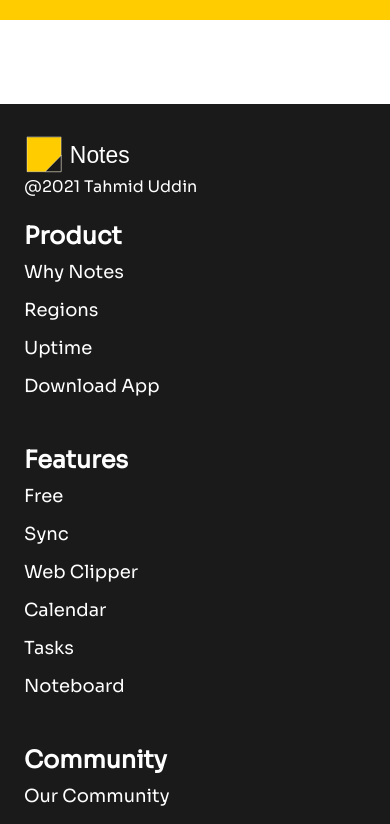
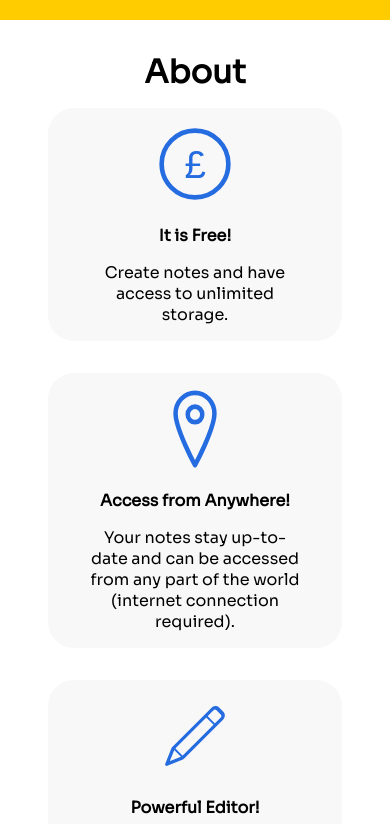
Before and after one commit to TahmidU/NotesWebApp, a React (Create React App) app in the folder frontend/: page / in a window 390 px wide. Shown: the part 836-1660 px from the top of the page. Built offline with nearby package versions, Linux system fonts and the light colour scheme.

Commit message:
- New: Responsive about section created with grid. - Refactor: Made adjustments with media query for devices smaller than 360px width.

```diff
--- a/frontend/src/components/Layout.js
+++ b/frontend/src/components/Layout.js
@@ -6,7 +6,7 @@ export const Layout = ({children}) => (
 
     <>
         <Navbar/>
-        <div className='main_body' style={{width: '100%', height: '100vh'}}>
+        <div className='main_body' style={{width: '100%', height: '100%'}}>
             {children}
         </div>
         <Footer/>
--- a/frontend/src/pages/Home.js
+++ b/frontend/src/pages/Home.js
@@ -3,6 +3,10 @@ import '../styles/home.css';
 import { Layout } from '../components/Layout';
 import HeroImg from '../img/hero_image.svg';
 import { Button } from '../components/Button';
+import FreeImg from '../img/about_free.svg';
+import MapImg from '../img/about_map.svg';
+import DesignImg from '../img/about_design.svg';
+import OrganisedImg from '../img/about_organised.svg';
 
 const Home = () => {
 
@@ -18,6 +22,41 @@ const Home = () => {
                 <div className='hero-image-container'>
                     <img src={HeroImg} alt='hero_image'/>
                 </div>
+            </div>
+            <div className='about-container'>
+                <h1 id='about'>About</h1>
+                <div className='grid-layout'>
+                    <div className='grid-box'>
+                        <div className='grid-image-container'>
+                            <img src={FreeImg} alt='free'/>
+                        </div>
+                        <p className='grid-title'>It is Free!</p>
+                        <p className='grid-detail'>Create notes and have access to unlimited storage.</p>
+                    </div>
+                    <div className='grid-box'>
+                        <div className='grid-image-container'>
+                            <img src={MapImg} alt='map'/>
+                        </div>
+                        <p className='grid-title'>Access from Anywhere!</p>
+                        <p className='grid-detail'>Your notes stay up-to-date and can be accessed from any part of the world {'('}internet connection required{')'}.</p>
+                    </div>
+                    <div className='grid-box'>
+                        <div className='grid-image-container'>
+                            <img src={DesignImg} alt='design'/>
+                        </div>
+                        <p className='grid-title'>Powerful Editor!</p>
+                        <p className='grid-detail'>Use one of the most powerful web text editor available. </p>
+                    </div>
+                    <div className='grid-box'>
+                        <div className='grid-image-container'>
+                            <img src={OrganisedImg} alt='organised'/>
+                        </div>
+                        <p className='grid-title'>Organised!</p>
+                        <p className='grid-detail'>All your notes; organised and online 24/7.</p>
+                    </div>
+                </div>
+            </div>
+            <div className='testimony-container'>
 
             </div>
         </Layout>
--- a/frontend/src/styles/home.css
+++ b/frontend/src/styles/home.css
@@ -1,3 +1,4 @@
+/* Hero container */
 .hero-container{
     display: flex;
     flex-direction: row;
@@ -60,10 +61,6 @@
         justify-content: center;
     }
 
-    .hero-image-container img{
-        width: 36rem;
-    }
-
     .hero-subject h1{
         font-size: 2.5rem;
         font-weight: bold;
@@ -74,3 +71,76 @@
     }
 
 }
+
+@media screen and (max-width:360px) {
+
+    .hero-subject h1{
+        font-size: x-large;
+    }
+
+    .hero-subject h2{
+        font-size: medium;
+    }
+
+}
+
+/* About container */
+
+.about-container{
+    margin: 2rem 0;
+    height: 100%
+}
+
+#about{
+    display: flex;
+    justify-content: center;
+    font-size: xx-large;
+    width: 100%;
+}
+
+.grid-layout{
+    display: grid;
+    justify-content: center;
+    align-content: center;
+    grid-auto-flow: row;
+    gap: 2rem;
+    padding: 1rem;
+    grid-template-columns: 1fr 1fr;
+}
+
+.grid-box{
+    background-color: var(--tetiary-colour);
+    border-radius: 1.625rem;
+    margin: 0 2rem;
+    padding: 1rem 2.5rem;
+    display: flex;
+    flex-direction: column;
+    align-items: center;
+}
+
+.grid-title{
+    font-weight: bold;
+}
+
+.grid-title, .grid-detail{
+    text-align: center;
+    margin-top: 1rem;
+}
+
+.grid-image-container{
+    width: 5rem;
+    height: auto;
+}
+
+.grid-image-container img{
+    width: 100%;
+    height: auto;
+}
+
+@media screen and (max-width:768px){
+
+    .grid-layout{
+        grid-template-columns: 1fr;
+    }
+
+}
--- a/frontend/src/styles/theme.css
+++ b/frontend/src/styles/theme.css
@@ -1,7 +1,7 @@
 :root{
     --primary-colour: #FFF;
     --secondary-colour: #FFCC00;
-    --tetiary-colour: #A6A6A6;
+    --tetiary-colour: #f8f8f8;
     --quaternary-colour: #1a1a1a;
     --accent-colour: #256CE1;
     --accent-colour-alt: var(--primary-colour);
```
